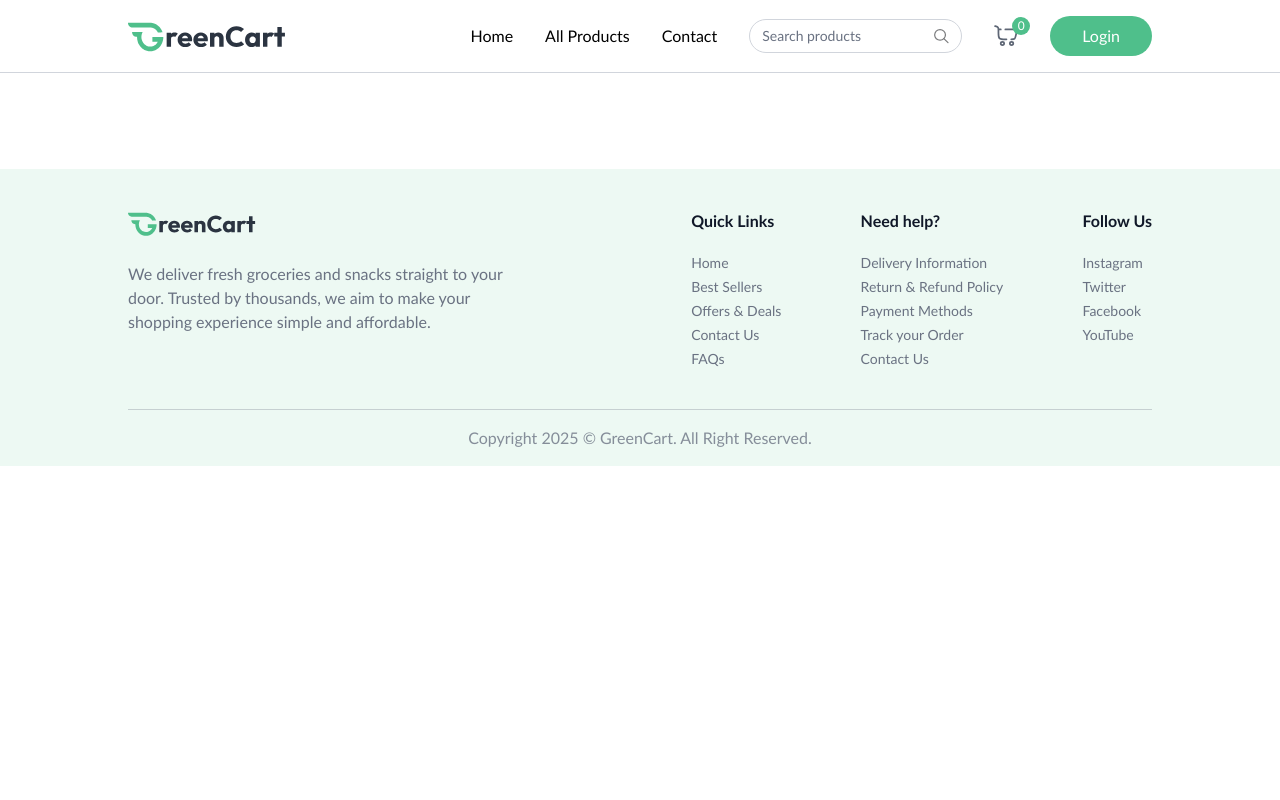
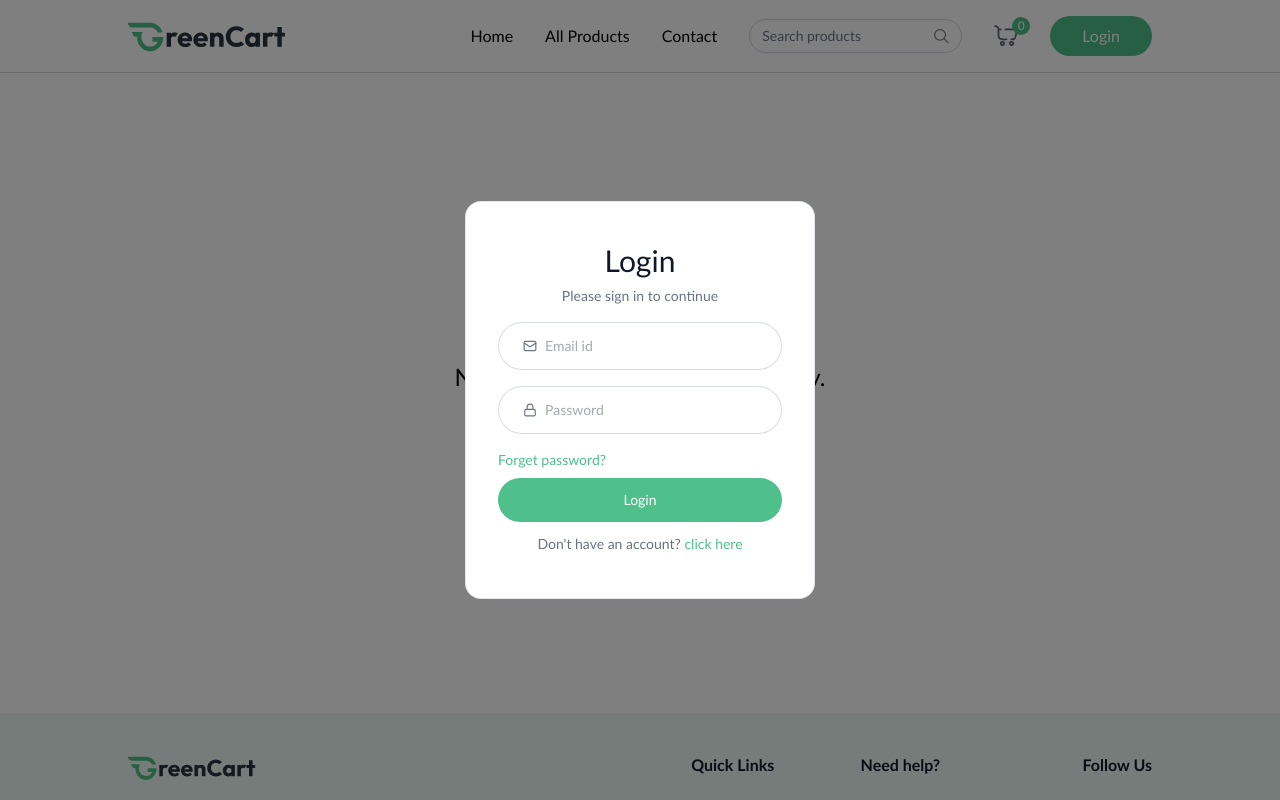
Before and after one commit to Yashi027/Green_Cart, a React (Vite) app in the folder client/: page /products/1 in a window 1280 px wide. Both pictures are taken after a click on the button "Login". Shown: the top 800 px of the page. Built offline with nearby package versions, Linux system fonts and the light colour scheme.

Commit message:
logging user and accessing products

```diff
--- a/client/src/App.jsx
+++ b/client/src/App.jsx
@@ -4,17 +4,25 @@
 import Home from './pages/Home';
 import {Toaster} from 'react-hot-toast'
 import Footer from './components/Footer';
+import { useAppContext } from './context/AppContext';
+import Login from './components/Login';
+import AllProducts from './pages/AllProducts';
+import ProductCategory from './pages/ProductCategory';
 
 const App = () => {
 
   const isSellerPath = useLocation().pathname.includes("seller")
+  const {showUserLogin} = useAppContext();
   return (
     <div>
       {isSellerPath ? <></>: <Navbar />}
+      {showUserLogin ? <Login/> : null}
       <Toaster/>
       <div className={`${isSellerPath ? "" : "px-6 md:px-16 lg:px-24 xl:px-32"}`}>
         <Routes>
           <Route path='/' element={<Home/>}/>
+          <Route path='/products' element={<AllProducts/>}/>
+          <Route path='/products/:category' element={<ProductCategory/>}/>
         </Routes>
       </div>
       {!isSellerPath && <Footer/>}
--- a/client/src/assets/assets.js
+++ b/client/src/assets/assets.js
@@ -392,7 +392,7 @@
     name: "Paneer 200g",
     category: "Dairy",
     price: 90,
-    offerPrice: 85,
+    offerPrice: 84,
     image: [paneer_image],
     description: [
       "Soft and fresh",
--- a/client/src/components/Categories.jsx
+++ b/client/src/components/Categories.jsx
@@ -13,7 +13,7 @@
                     <div key={index} className='group cursor-pointer py-5 px-3 gap-2 rounded-lg flex flex-col justify-center items-center'
                     style={{backgroundColor: category.bgColor}}
                     onClick={() => {
-                      navigate(`/prodicts/${category.path.toLowerCase()}`);
+                      navigate(`/products/${category.path.toLowerCase()}`);
                       scrollTo(0,0)
                     }}>
                         <img src={category.image} alt={category.text} className='group-hover:scale-108 transition max-w-28' />
--- /dev/null
+++ b/client/src/components/Login.jsx
@@ -0,0 +1,58 @@
+import React from 'react';
+import { useAppContext } from '../context/AppContext';
+
+const Login = () => {
+     const [state, setState] = React.useState("login")
+     const {setShowUserLogin, setUser} = useAppContext()
+
+    const [formData, setFormData] = React.useState({
+        name: '',
+        email: '',
+        password: ''
+    })
+
+    const handleSubmit = async (e) => {
+        e.preventDefault();
+        setUser({
+            email: "test@gmail.com",
+            name: "test"
+        })
+        setShowUserLogin(false)
+    }
+
+    const handleChange = (e) => {
+        const { name, value } = e.target
+        setFormData(prev => ({ ...prev, [name]: value }))
+    }
+  return (
+    <div onClick={() => setShowUserLogin(false)} className='fixed top-0 right-0 left-0 bottom-0 z-30 flex items-center justify-center text-sm text-gray-600 bg-black/50'>
+      <form onClick={(e) => e.stopPropagation()} onSubmit={handleSubmit} className="sm:w-[350px] w-full text-center border border-gray-300/60 rounded-2xl px-8 bg-white">
+                <h1 className="text-gray-900 text-3xl mt-10 font-medium">{state === "login" ? "Login" : "Sign up"}</h1>
+                <p className="text-gray-500 text-sm mt-2">Please sign in to continue</p>
+                {state !== "login" && (
+                    <div className="flex items-center mt-6 w-full bg-white border border-gray-300/80 h-12 rounded-full overflow-hidden pl-6 gap-2">
+                        <svg xmlns="http://www.w3.org/2000/svg" width="16" height="16" viewBox="0 0 24 24" fill="none" stroke="#6B7280" strokeWidth="2" strokeLinecap="round" strokeLinejoin="round" className="lucide lucide-user-round-icon lucide-user-round"><circle cx="12" cy="8" r="5" /><path d="M20 21a8 8 0 0 0-16 0" /></svg>
+                        <input type="text" name="name" placeholder="Name" className="border-none outline-none ring-0" value={formData.name} onChange={handleChange} required />
+                    </div>
+                )}
+                <div className="flex items-center w-full mt-4 bg-white border border-gray-300/80 h-12 rounded-full overflow-hidden pl-6 gap-2">
+                    <svg xmlns="http://www.w3.org/2000/svg" width="14" height="14" viewBox="0 0 24 24" fill="none" stroke="#6B7280" strokeWidth="2" strokeLinecap="round" strokeLinejoin="round" className="lucide lucide-mail-icon lucide-mail"><path d="m22 7-8.991 5.727a2 2 0 0 1-2.009 0L2 7" /><rect x="2" y="4" width="20" height="16" rx="2" /></svg>
+                    <input type="email" name="email" placeholder="Email id" className="border-none outline-none ring-0" value={formData.email} onChange={handleChange} required />
+                </div>
+                <div className="flex items-center mt-4 w-full bg-white border border-gray-300/80 h-12 rounded-full overflow-hidden pl-6 gap-2">
+                    <svg xmlns="http://www.w3.org/2000/svg" width="14" height="14" viewBox="0 0 24 24" fill="none" stroke="#6B7280" strokeWidth="2" strokeLinecap="round" strokeLinejoin="round" className="lucide lucide-lock-icon lucide-lock"><rect width="18" height="11" x="3" y="11" rx="2" ry="2" /><path d="M7 11V7a5 5 0 0 1 10 0v4" /></svg>
+                    <input type="password" name="password" placeholder="Password" className="border-none outline-none ring-0" value={formData.password} onChange={handleChange} required />
+                </div>
+                <div className="mt-4 text-left text-primary">
+                    <button className="text-sm" type="reset">Forget password?</button>
+                </div>
+                <button type="submit" className="mt-2 w-full h-11 rounded-full text-white bg-primary hover:opacity-90 transition-opacity">
+                    {state === "login" ? "Login" : "Sign up"}
+                </button>
+                <p onClick={() => setState(prev => prev === "login" ? "register" : "login")} className="text-gray-500 text-sm mt-3 mb-11">{state === "login" ? "Don't have an account?" : "Already have an account?"} <a href="#" className="text-primary hover:underline">click here</a></p>
+            </form>
+    </div>
+  );
+}
+
+export default Login;
--- a/client/src/components/Navbar.jsx
+++ b/client/src/components/Navbar.jsx
@@ -2,15 +2,21 @@
 import { assets } from '../assets/assets.js'
 import { NavLink } from 'react-router-dom';
 import { useAppContext } from '../context/AppContext.jsx'
+import { useEffect } from 'react';
 
 const Navbar = () => {
     const [open, setOpen] = React.useState(false)
-    const { user, setUser, setShowUserLogin, navigate } = useAppContext()
+    const { user, setUser, setShowUserLogin, navigate, searchQuery, setsearchQuery } = useAppContext()
 
     const logout = async () => {
         setUser(null);
         navigate('/')
     }
+    useEffect(() => {
+            if(searchQuery.length>0){
+                navigate('/products')
+            }
+        },[searchQuery])
     return (
         <div>
             <nav className="flex items-center justify-between px-6 md:px-16 lg:px-24 xl:px-32 py-4 border-b border-gray-300 bg-white relative transition-all">
@@ -25,7 +31,7 @@
                     <NavLink to='/'>Contact</NavLink>
 
                     <div className="hidden lg:flex items-center text-sm gap-2 border border-gray-300 px-3 rounded-full">
-                        <input className="py-1.5 w-full bg-transparent outline-none placeholder-gray-500" type="text" placeholder="Search products" />
+                        <input onChange={(e) => setsearchQuery(e.target.value)} className="py-1.5 w-full bg-transparent outline-none placeholder-gray-500" type="text" placeholder="Search products" />
                         <img src={assets.search_icon} alt="search" className='w-4 h-4' />
                     </div>
 
--- a/client/src/context/AppContext.jsx
+++ b/client/src/context/AppContext.jsx
@@ -14,6 +14,7 @@
   const [isSeller, setIsSeller] = useState(false);
   const [showUserLogin, setShowUserLogin] = useState(false)
   const [product, setProduct] = useState([])
+  const [searchQuery, setsearchQuery] = useState([])
 
   const [cartItems , setCartItems] = useState({})
 
@@ -68,7 +69,9 @@
     addToCart,
     updateCartItem,
     removeFromCart,
-    cartItems
+    cartItems,
+    searchQuery,
+    setsearchQuery
   };
 
   return (
--- /dev/null
+++ b/client/src/pages/AllProducts.jsx
@@ -0,0 +1,37 @@
+import React, { useState } from 'react'
+import { useAppContext } from '../context/AppContext'
+import { useEffect } from 'react';
+import ProductCard from '../components/ProductCard';
+
+const AllProducts = () => {
+    const {product, searchQuery} = useAppContext();
+    const [filteredProducts, setfilteredProducts] = useState([])
+
+    useEffect(() => {
+        if (!product) return;
+        if(searchQuery.length>0){
+            setfilteredProducts(product.filter(
+                product => product.name.toLowerCase().includes(searchQuery.toLowerCase())
+            ))
+        }else{
+            setfilteredProducts(product)
+        }
+    },[product,searchQuery])
+
+  return (
+    <div className='mt-16'>
+        <div className='flex flex-col items-end w-max'>
+            <p className='text-2xl font-medium uppercase'>All Products</p>
+            <div className='w-16 h-0.5 bg-primary rounded-full'></div>
+        </div>
+
+        <div className='grid grid-cols-2 sm:grid-cols-3 md:grid-cols-4 gap-3 md:gap-6 lg:grid-cols-5 mt-6'>
+            {filteredProducts.filter((product) => product.inStock).map((product,index) => (
+                <ProductCard key={index} product={product}/>
+            ))}
+        </div>
+    </div>
+  )
+}
+
+export default AllProducts;
--- /dev/null
+++ b/client/src/pages/ProductCategory.jsx
@@ -0,0 +1,40 @@
+import React from 'react';
+import { useAppContext } from '../context/AppContext';
+import { useParams } from 'react-router-dom';
+import { categories } from '../assets/assets.js';
+import ProductCard from '../components/ProductCard.jsx';
+
+const ProductCategory = () => {
+    const {product} = useAppContext();
+    const {category} = useParams();
+
+    const searchCategory = categories.find((item) => item.path.toLowerCase() === category)
+    const filteredProducts = product.filter((product) => product.category.toLowerCase() === category)
+  return (
+    <div className='mt-16'>
+      {
+        searchCategory && (
+            <div className='flex flex-col items-end w-max'>
+                <p className='text-2xl font-medium'>{searchCategory.text.toUpperCase()}</p>
+                <div className='w-16 h-0.5 bg-primary rounded-full'></div>
+            </div>
+        )
+      }
+      {
+        filteredProducts.length>0 ? (
+            <div className='grid grid-cols-2 sm:grid-cols-3 md:grid-cols-4 gap-3 md:gap-6 lg:grid-cols-5 mt-6'>
+                {filteredProducts.map((product) => (
+                    <ProductCard key={product._id} product={product}/>
+                ))}
+            </div>
+        ):(
+            <div className='flex items-center justify-center h-[60vh]'>
+                <p className='text-2xl font-medium'>No Products found in this category.</p>
+            </div>
+        )
+      }
+    </div>
+  );
+}
+
+export default ProductCategory;
```
